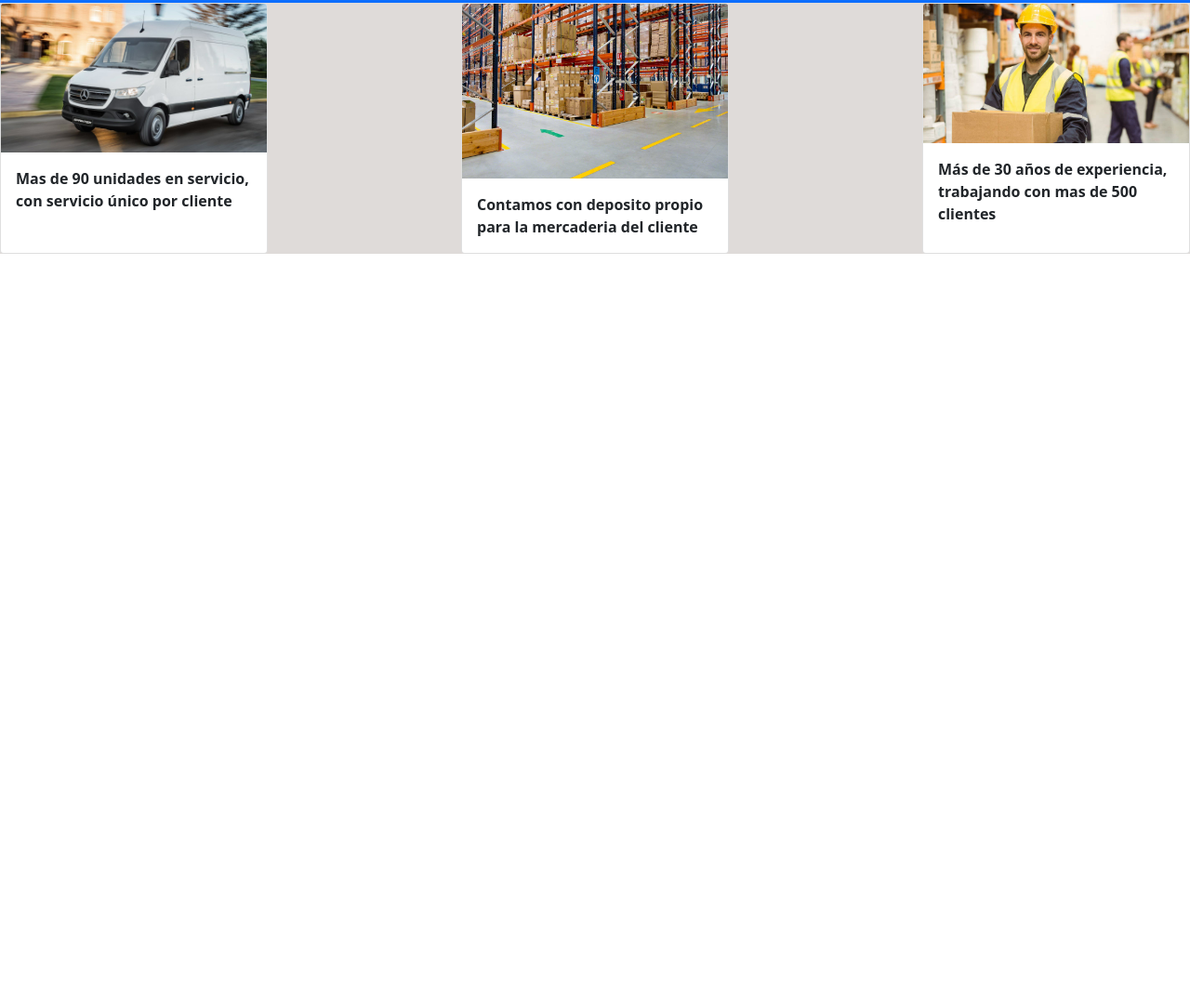
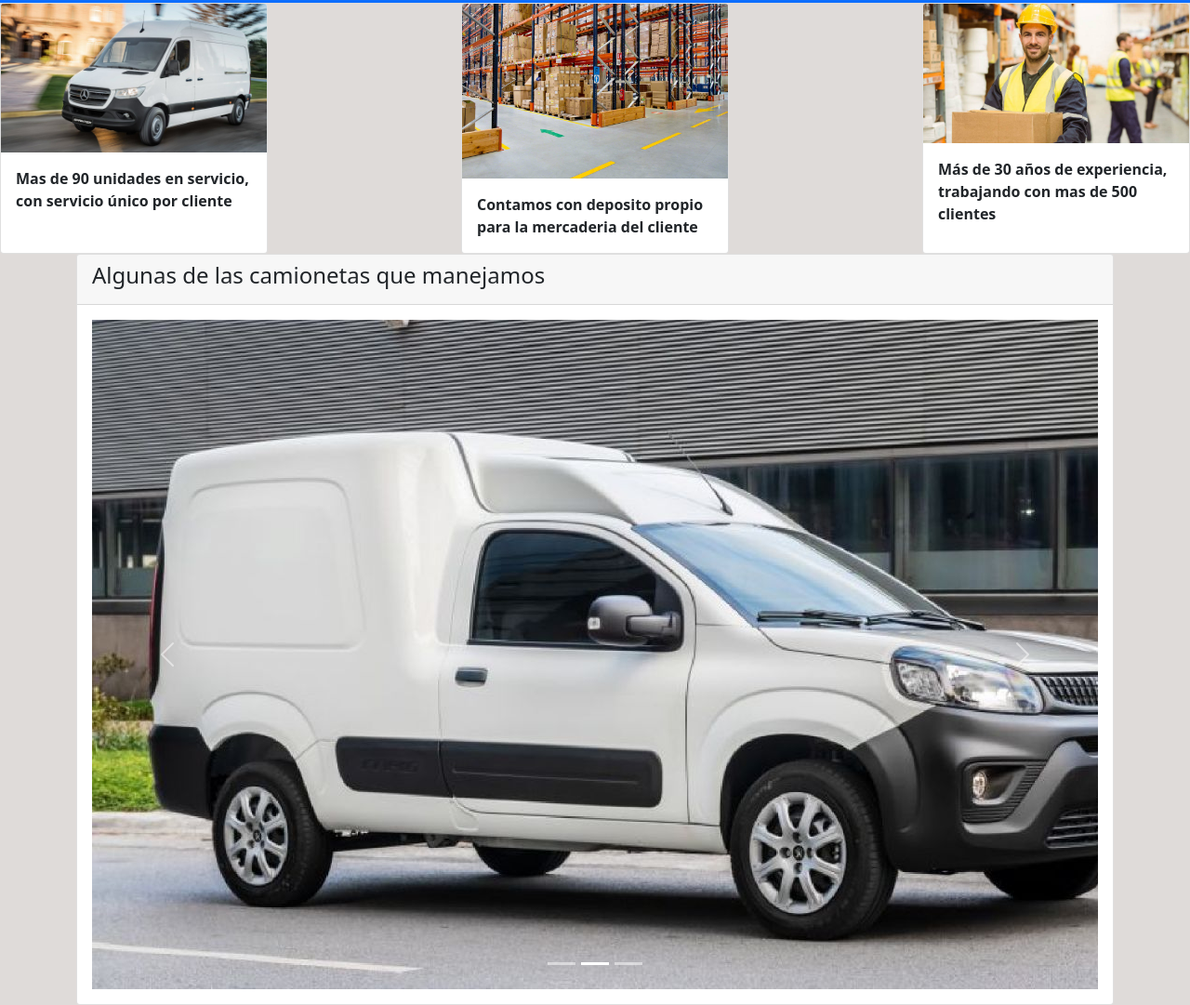
Before and after one commit to Tomasl07/Desafio-final, a website: page index.html in a window 1280 px wide. Shown: the part 377-1458 px from the top of the page at 93% size. Before the commit the page ends 800 px from the top, so only its background shows below. Drawn offline with nearby package versions, Linux system fonts and the light colour scheme.

Commit message:
Agregando carousel

```diff
--- a/index.html
+++ b/index.html
@@ -90,7 +90,7 @@
             </div>
         </div>
           </div>
-          <!-- <main style="background-color: #dfdbd9;">
+          <main style="background-color: #dfdbd9;">
 
 
 
@@ -134,7 +134,7 @@
                 </div>
               </div>
             </div>
-        </main>  -->
+        </main>
 
 
 
```
